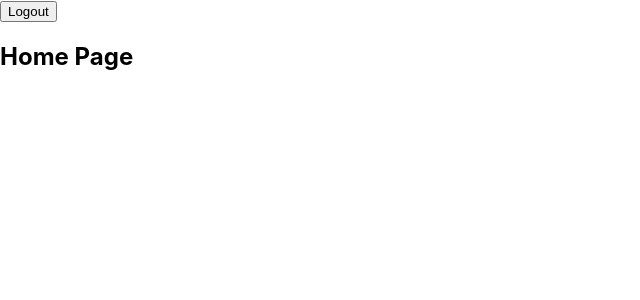
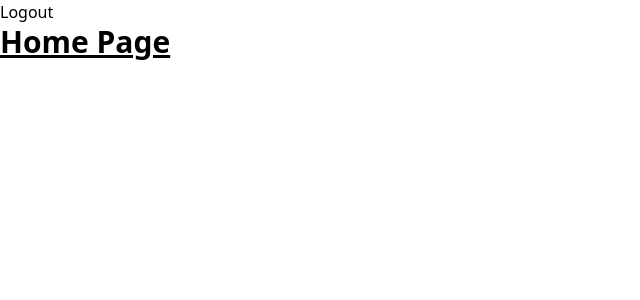
Before and after one commit to moksh-mahajan/trend-burst, a React (Create React App) app: page / in a window 1280 px wide. Shown: the top 300 px of the page, without its empty margins (0-640 px from the left). Built offline with nearby package versions, Linux system fonts and the light colour scheme; sample sign-in values are in the browser's storage; what miragejs would draw is missing.

Commit message:
added tailwind package

```diff
--- a/package.json
+++ b/package.json
@@ -40,5 +40,8 @@
       "last 1 firefox version",
       "last 1 safari version"
     ]
+  },
+  "devDependencies": {
+    "tailwindcss": "^3.3.2"
   }
 }
--- a/src/App.js
+++ b/src/App.js
@@ -1,7 +1,7 @@
 import "./App.css";
 import { useContext, useEffect } from "react";
 import { AuthContext } from "./frontend/contexts/AuthContext";
-import { Navigate, Route, Routes, useNavigate } from "react-router-dom";
+import { Navigate, Route, Routes } from "react-router-dom";
 import Home from "./frontend/pages/Home";
 import Login from "./frontend/pages/login";
 import Signup from "./frontend/pages/signup";
@@ -10,18 +10,12 @@ import "react-toastify/dist/ReactToastify.css";
 import RequiresAuth from "./frontend/components/requiresAuth/requiresAuth";
 
 function App() {
-  const { state, handleAuthStatusCheck } = useContext(AuthContext);
-  const navigate = useNavigate();
+  const { handleAuthStatusCheck } = useContext(AuthContext);
 
   useEffect(() => {
     handleAuthStatusCheck();
-    {
-      localStorage.getItem("authToken") ? (
-        <Navigate to={"/"} />
-      ) : (
-        <Navigate to={"/login"} />
-      );
-    }
+
+    <Navigate to={localStorage.getItem("authToken") ? "/" : "/login"} />;
   }, []);
 
   return (
--- a/src/frontend/components/requiresAuth/requiresAuth.js
+++ b/src/frontend/components/requiresAuth/requiresAuth.js
@@ -1,9 +1,6 @@
-import { useContext } from "react";
 import { Navigate, Outlet, useLocation } from "react-router-dom";
-import { AuthContext } from "../../contexts";
 
 export default function RequiresAuth() {
-  const { state } = useContext(AuthContext);
   const location = useLocation();
   const token = localStorage.getItem("authToken");
 
--- a/src/frontend/pages/Home.js
+++ b/src/frontend/pages/Home.js
@@ -6,7 +6,7 @@ export default function Home() {
   return (
     <div>
       <button onClick={handleLogout}>Logout</button>
-      <h2>Home Page</h2>
+      <p className="text-3xl font-bold underline">Home Page</p>
     </div>
   );
 }
--- a/src/index.css
+++ b/src/index.css
@@ -1,13 +1,3 @@
-body {
-  margin: 0;
-  font-family: -apple-system, BlinkMacSystemFont, 'Segoe UI', 'Roboto', 'Oxygen',
-    'Ubuntu', 'Cantarell', 'Fira Sans', 'Droid Sans', 'Helvetica Neue',
-    sans-serif;
-  -webkit-font-smoothing: antialiased;
-  -moz-osx-font-smoothing: grayscale;
-}
-
-code {
-  font-family: source-code-pro, Menlo, Monaco, Consolas, 'Courier New',
-    monospace;
-}
+@tailwind base;
+@tailwind components;
+@tailwind utilities;
--- /dev/null
+++ b/tailwind.config.js
@@ -0,0 +1,11 @@
+/** @type {import('tailwindcss').Config} */
+
+module.exports = {
+  content: [
+    "./src/**/*.{js,jsx,ts,tsx}",
+  ],
+  theme: {
+    extend: {},
+  },
+  plugins: [],
+}
```
Also changed, not shown: 1 other file (tests, documents, lock files or other folders).
